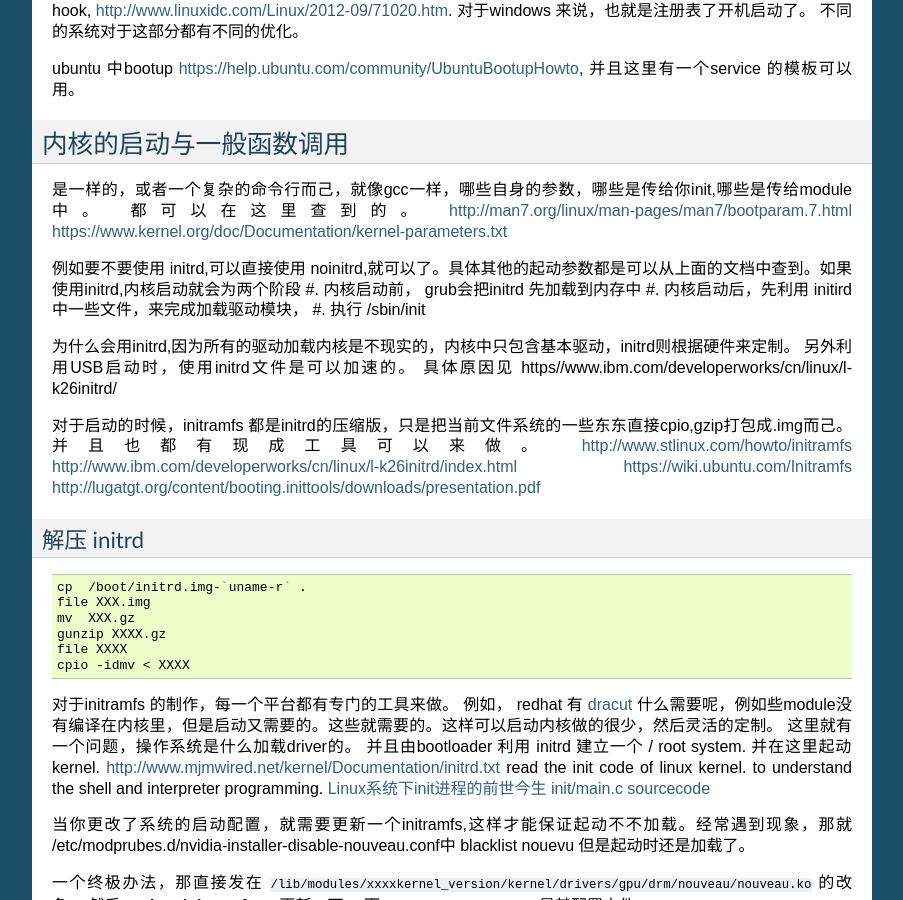
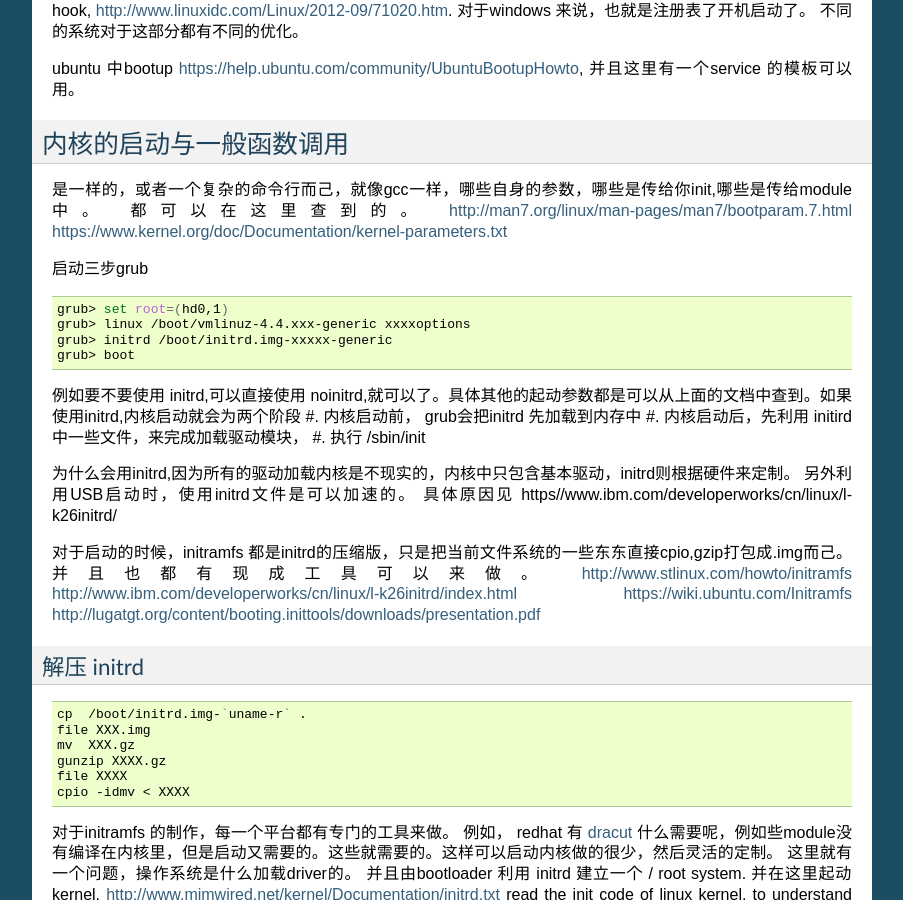
Before and after one commit to gwli/MyLinux, a Sphinx documentation site: the page built from source/content/Stage_3/Linux_bootup.rst, in a window 1280 px wide and 900 px high, scrolled down 1031 px. Shown: the whole window, without its empty margins (198-1101 px from the left). Built offline with Sphinx 7.4.7, drawn with Linux system fonts in a browser that asks for light colours; formulas are drawn with MathJax 3.

Commit message:
grub 起动三大步

```diff
--- a/source/content/Stage_3/Linux_bootup.rst
+++ b/source/content/Stage_3/Linux_bootup.rst
@@ -59,6 +59,15 @@ ubuntu 中bootup https://help.ubuntu.com/community/UbuntuBootupHowto, 并且这
 都可以在这里查到的。
 http://man7.org/linux/man-pages/man7/bootparam.7.html
 https://www.kernel.org/doc/Documentation/kernel-parameters.txt
+
+启动三步grub
+
+.. code-block:: bash
+
+   grub> set root=(hd0,1)
+   grub> linux /boot/vmlinuz-4.4.xxx-generic xxxxoptions
+   grub> initrd /boot/initrd.img-xxxxx-generic
+   grub> boot
 
 例如要不要使用 initrd,可以直接使用 noinitrd,就可以了。具体其他的起动参数都是可以从上面的文档中查到。如果使用initrd,内核启动就会为两个阶段
 #. 内核启动前， grub会把initrd 先加载到内存中
```
